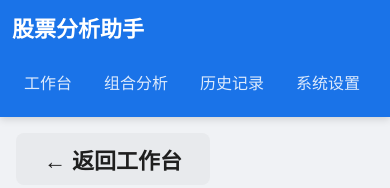
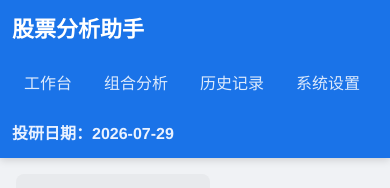
Before and after one commit to devotionn/Stock-Helper, a Vue app in the folder frontend/: page /module/1 in a window 390 px wide. Shown: the top 188 px of the page. Built offline with nearby package versions, Linux system fonts and the light colour scheme; no server answers.

Commit message:
全局导航显示并传递当前投研日期

```diff
--- a/frontend/src/App.vue
+++ b/frontend/src/App.vue
@@ -2,9 +2,10 @@
   <div id="app">
     <header class="navbar">
       <div class="navbar-brand">股票分析助手</div>
+      <div class="navbar-record-date">投研日期：{{ currentRecordDate }}</div>
       <nav>
-        <RouterLink to="/" class="nav-link">工作台</RouterLink>
-        <RouterLink to="/analysis" class="nav-link">组合分析</RouterLink>
+        <RouterLink :to="{ path: '/', query: { date: currentRecordDate } }" class="nav-link">工作台</RouterLink>
+        <RouterLink :to="{ path: '/analysis', query: { date: currentRecordDate } }" class="nav-link">组合分析</RouterLink>
         <RouterLink to="/history" class="nav-link">历史记录</RouterLink>
         <RouterLink to="/settings" class="nav-link">系统设置</RouterLink>
       </nav>
@@ -19,7 +20,8 @@
 </template>
 
 <script setup>
-import { ref, provide } from 'vue'
+import { provide, ref } from 'vue'
+import { currentRecordDate } from './dateContext'
 
 const toast = ref({ show: false, message: '', type: 'success' })
 let toastTimer = null
@@ -34,3 +36,18 @@ function showToast(message, type = 'success') {
 
 provide('toast', showToast)
 </script>
+
+<style scoped>
+.navbar-record-date {
+  font-size: 16px;
+  font-weight: 700;
+  color: #eaf2ff;
+  white-space: nowrap;
+}
+@media (max-width: 900px) {
+  .navbar-record-date {
+    width: 100%;
+    order: 3;
+  }
+}
+</style>
```
